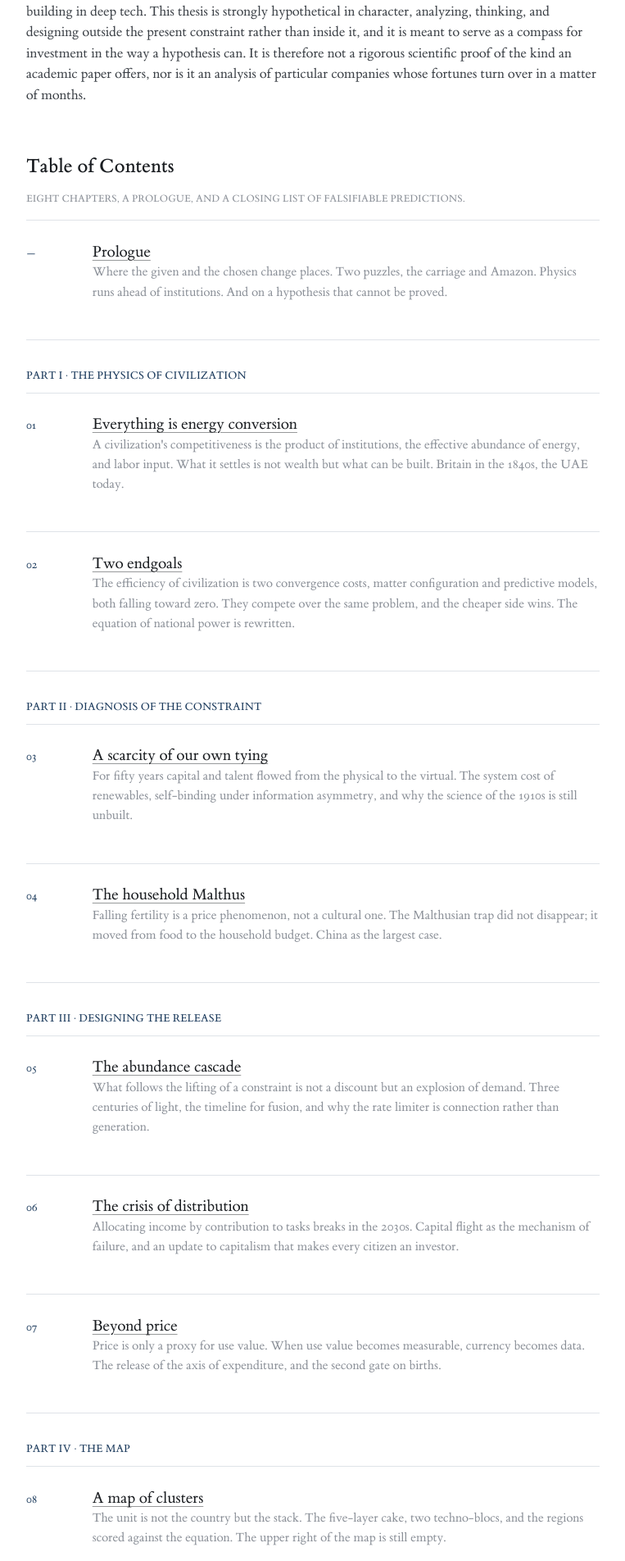
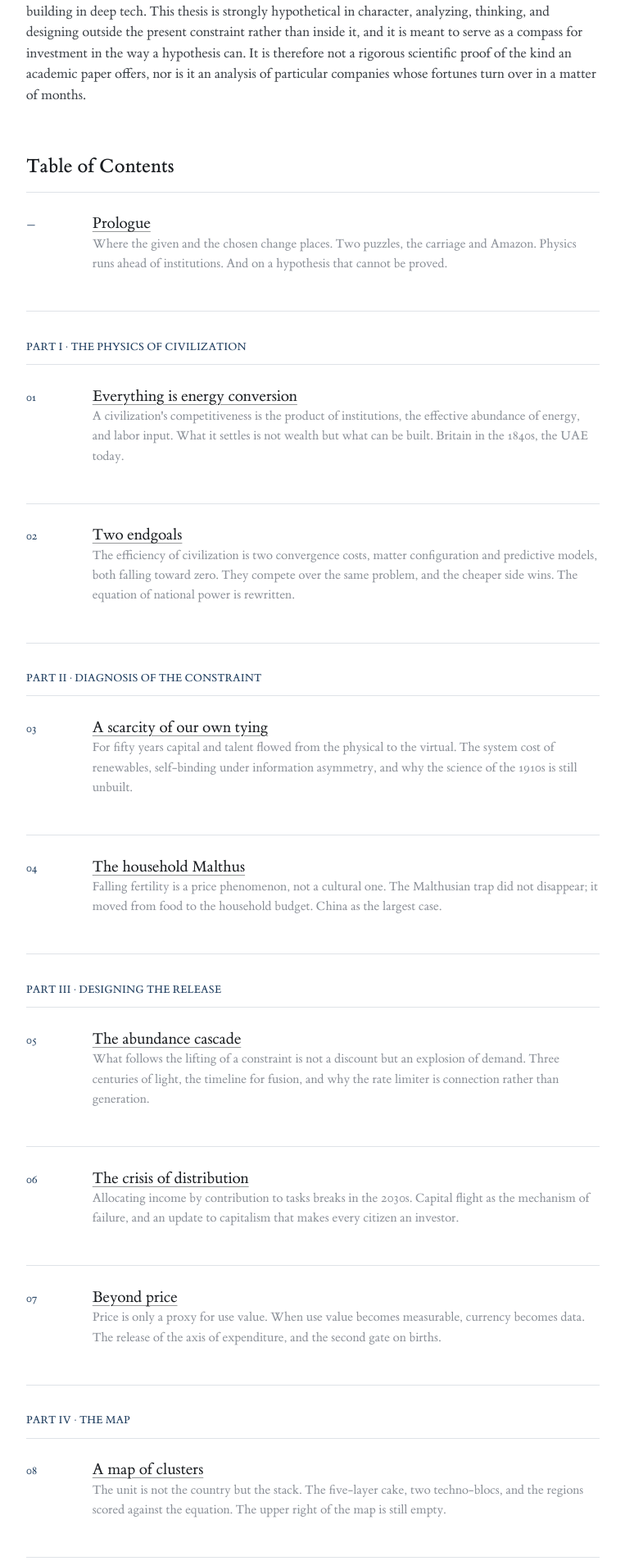
Before and after one commit to arata-hoshino/arata-hoshino.github.io, a Jekyll site: the page built from index.md, in a window 1280 px wide. Shown: the part 1791-3695 px from the top of the page at 82% size, without its empty margins (258-1021 px from the left). Built offline with Jekyll 4.4.1, drawn with Linux system fonts in a browser that asks for light colours.

Commit message:
Take the lede off the table of contents
The list says what it contains, so the line counting it comes out, and
with it the rule that set it.

Co-Authored-By: Claude Opus 5 <noreply@anthropic.com>

```diff
--- a/assets/css/style.css
+++ b/assets/css/style.css
@@ -147,7 +147,6 @@ a:focus-visible {
 .eyebrow,
 .prose h3,
 .prose thead th,
-.toc-note,
 .pager a,
 .site-footer {
   text-transform: uppercase;
@@ -594,12 +593,6 @@ main {
 
 /* ------------------------------------------------ table of contents */
 
-.toc-note {
-  margin: 0 0 1.8em;
-  color: var(--muted);
-  font-size: 0.74em;
-}
-
 .toc-part {
   /* an h3, so it inherits the navy uppercase label from .prose h3 */
   margin: 2.6em 0 1em;
--- a/index.md
+++ b/index.md
@@ -59,8 +59,6 @@ scientific proof of the kind an academic paper offers, nor is it an analysis of
 companies whose fortunes turn over in a matter of months.
 
 ## Table of Contents
-
-<p class="toc-note">Eight chapters, a prologue, and a closing list of falsifiable predictions.</p>
 
 <div class="toc">
 
```
